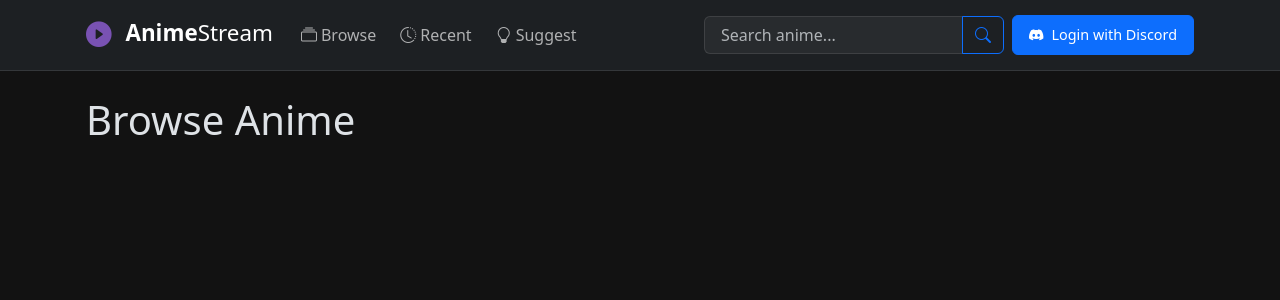
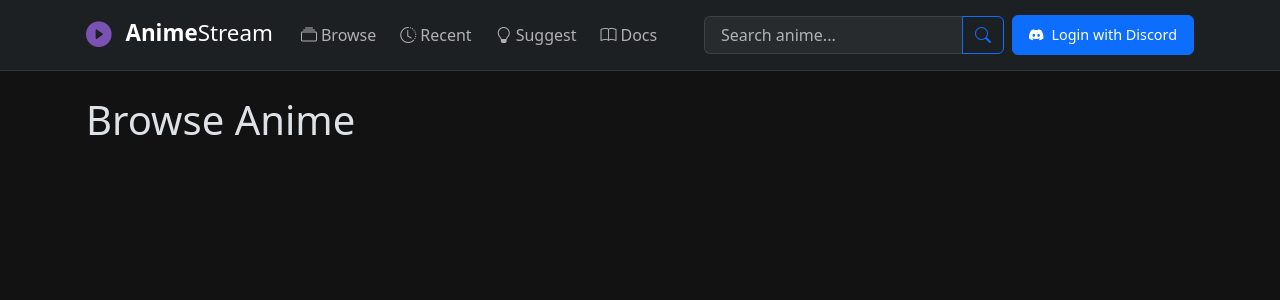
Before and after one commit to chocoOnEstrogen/AnimeStream, a Node project: template src/views/browse.ejs in a window 1280 px wide. Shown: the top 300 px of the page. Run offline with Node 20 templates, Linux system fonts and the light colour scheme; the template is opened without the code that fills it, so the values that code supplies are empty; some libraries are stand-ins or nearby versions.

Commit message:
feat(Header): add documentation link to header for improved navigation

```diff
--- a/src/views/partials/header.ejs
+++ b/src/views/partials/header.ejs
@@ -53,6 +53,11 @@
                     <li class="nav-item">
                         <a class="nav-link" href="/suggest">
                             <i class="bi bi-lightbulb me-1"></i>Suggest
+                        </a>
+                    </li>
+                    <li class="nav-item">
+                        <a class="nav-link" href="/docs">
+                            <i class="bi bi-book me-1"></i>Docs
                         </a>
                     </li>
                 </ul>
```
